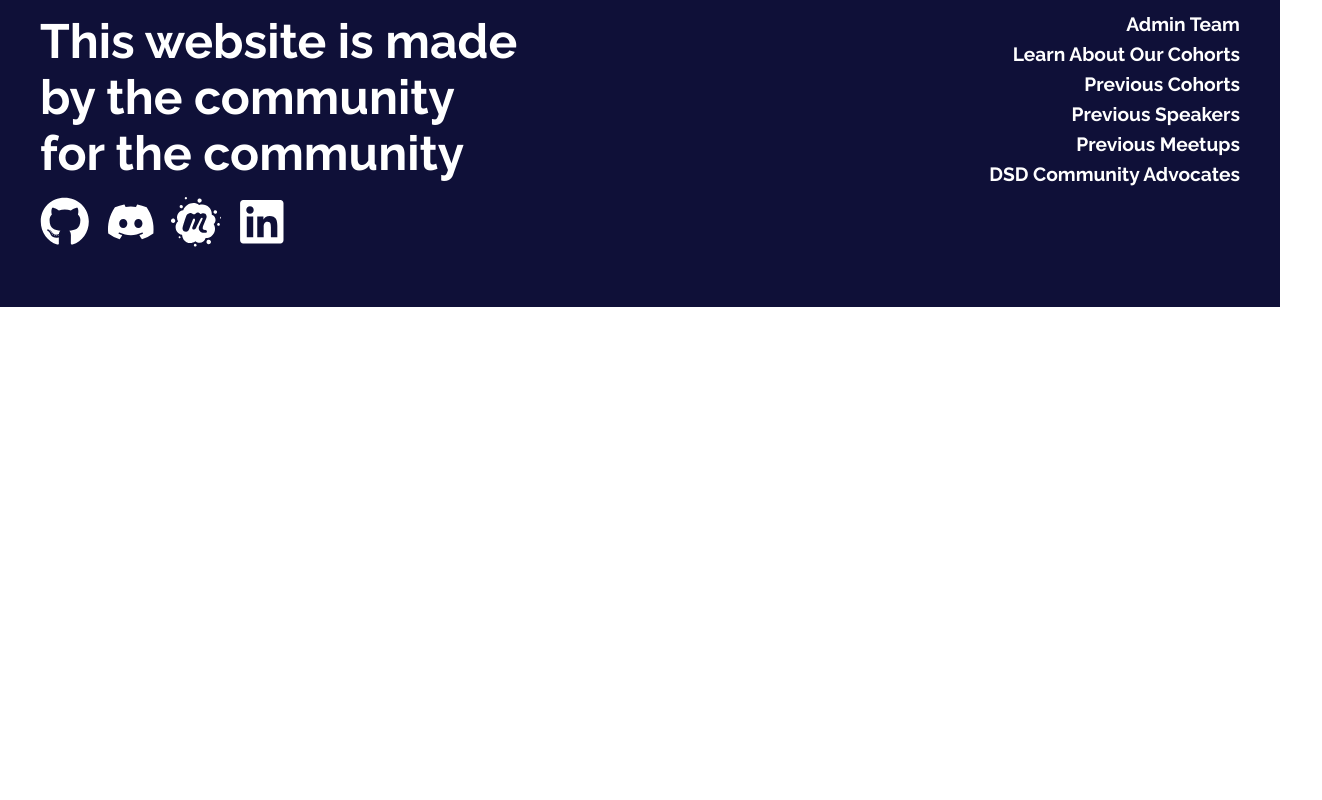
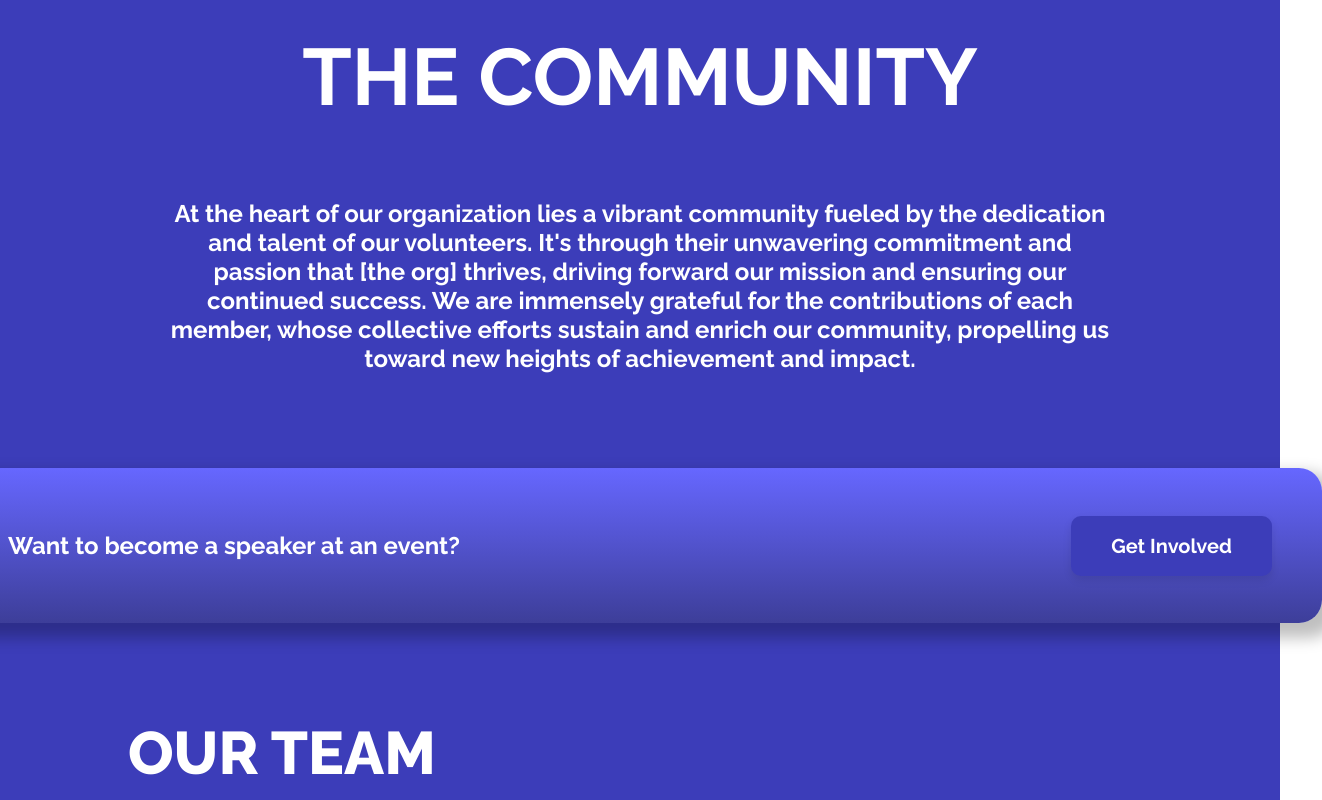
Before and after one commit to dallassoftwaredevelopers/DSDsite, a Next.js app: page /community in a window 1280 px wide. Shown: the part 140-940 px from the top of the page, 1322 px wide, since content can reach past the window. Before the commit the page ends 800 px from the top, so only its background shows below. Built offline with nearby package versions, Linux system fonts and the light colour scheme.

Commit message:
(WEB-45) chore: created community page and a reusable cta component

```diff
--- /dev/null
+++ b/src/app/community/community.module.css
@@ -0,0 +1,98 @@
+.container {
+  background-color: #3c3db9;
+  display: flex;
+  align-items: center;
+  justify-content: center;
+  padding: 75px 0;
+  flex-direction: column;
+  color: #fff;
+  width: 100%;
+}
+
+.titleSection {
+  display: flex;
+  flex-direction: column;
+  justify-content: center;
+}
+
+.title {
+  color: #fff;
+  text-align: center;
+  font-family: Raleway;
+  font-size: 80px;
+  font-weight: 700;
+  margin: 0;
+  text-transform: uppercase;
+}
+
+.communityParagraph {
+  padding: 75px 0;
+  font-size: 24px;
+  font-family: Raleway;
+  text-align: center;
+  font-weight: 700;
+  max-width: 70%;
+  margin: auto;
+}
+
+.teamSection {
+  max-width: 80%;
+  margin: 75px 0;
+}
+
+.subtitle {
+  color: #fff;
+  text-align: left;
+  font-family: Raleway;
+  font-size: 60px;
+  font-style: normal;
+  font-weight: 800;
+  margin: 0;
+  text-transform: uppercase;
+}
+
+.teamParagraph {
+  font-size: 24px;
+  font-family: Raleway;
+  font-weight: 700;
+  margin: auto;
+  padding: 20px 0 0 40px;
+}
+
+.peopleList {
+  display: flex;
+  flex-wrap: wrap;
+  justify-content: space-between;
+  margin: 75px 0;
+}
+
+.yearSelector {
+  display: flex;
+  gap: 50px;
+  justify-content: start;
+  margin: 20px 0;
+}
+
+.yearButton {
+  background: none;
+  border: none;
+  font-size: 36px;
+  font-weight: 600;
+  color: rgba(138, 139, 231, 1);
+  cursor: pointer;
+  padding: 10px 10px;
+  transition: color 0.3s;
+}
+
+.active {
+  font-weight: bold;
+  color: #ffffff;
+}
+
+.speakerList {
+  display: flex;
+  flex-wrap: wrap;
+  justify-content: center;
+  gap: 38px;
+  margin: 75px 0;
+}
--- a/src/app/community/page.tsx
+++ b/src/app/community/page.tsx
@@ -1,5 +1,194 @@
-import React from 'react';
+'use client';
+import { useState } from 'react';
+import styles from './community.module.css';
+import OfferingCard from '../components/offeringCard/offeringCard';
+import Person from '../components/person/person';
 
 export default function CommunityPage() {
-  return <div>Community</div>;
+  const [selectedYear, setSelectedYear] = useState<number>(2024);
+
+  const headerText: string =
+    "At the heart of our organization lies a vibrant community fueled by the dedication and talent of our volunteers. It's through their unwavering commitment and passion that [the org] thrives, driving forward our mission and ensuring our continued success. We are immensely grateful for the contributions of each member, whose collective efforts sustain and enrich our community, propelling us toward new heights of achievement and impact.";
+  const ourTeamText: string =
+    'Meet the dedicated admin team volunteers who spend countless hours to support, guide, and inspire every member of our community. Learn more about the passionate individuals leading the way.';
+
+  const peopleData = [
+    {
+      id: 1,
+      fullName: 'Danny Thompson',
+      twitterUrl: '/',
+      linkedinUrl: '/',
+      imageUrl: '/assets/person.svg',
+    },
+    {
+      id: 2,
+      fullName: 'Dennis Garcia',
+      twitterUrl: '/',
+      linkedinUrl: '/',
+      imageUrl: '/assets/person.svg',
+    },
+    {
+      id: 3,
+      fullName: 'Clint LastName',
+      twitterUrl: '/',
+      linkedinUrl: '/',
+      imageUrl: '/assets/person.svg',
+    },
+    {
+      id: 4,
+      fullName: 'Erik LastName',
+      twitterUrl: '/',
+      linkedinUrl: '/',
+      imageUrl: '/assets/person.svg',
+    },
+  ];
+
+  interface Speaker {
+    id: number;
+    fullName: string;
+    twitterUrl?: string;
+    linkedinUrl?: string;
+    imageUrl?: string;
+  }
+
+  type SpeakersData = {
+    [year: number]: Speaker[];
+  };
+
+  const speakersData: SpeakersData = {
+    2024: [
+      {
+        id: 1,
+        fullName: 'Danny Thompson',
+        twitterUrl: '/',
+        linkedinUrl: '/',
+        imageUrl: '/assets/person.svg',
+      },
+      {
+        id: 2,
+        fullName: 'Dennis Garcia',
+        twitterUrl: '/',
+        linkedinUrl: '/',
+        imageUrl: '/assets/person.svg',
+      },
+      {
+        id: 3,
+        fullName: 'Clint LastName',
+        twitterUrl: '/',
+        linkedinUrl: '/',
+        imageUrl: '/assets/person.svg',
+      },
+      {
+        id: 4,
+        fullName: 'Erik LastName',
+        twitterUrl: '/',
+        linkedinUrl: '/',
+        imageUrl: '/assets/person.svg',
+      },
+      {
+        id: 5,
+        fullName: 'Someone LastName',
+        twitterUrl: '/',
+        linkedinUrl: '/',
+        imageUrl: '/assets/person.svg',
+      },
+    ],
+    2023: [
+      {
+        id: 1,
+        fullName: 'Danny Thompson',
+        twitterUrl: '/',
+        linkedinUrl: '/',
+        imageUrl: '/assets/person.svg',
+      },
+      {
+        id: 2,
+        fullName: 'Dennis Garcia',
+        twitterUrl: '/',
+        linkedinUrl: '/',
+        imageUrl: '/assets/person.svg',
+      },
+      {
+        id: 3,
+        fullName: 'Clint LastName',
+        twitterUrl: '/',
+        linkedinUrl: '/',
+        imageUrl: '/assets/person.svg',
+      },
+    ],
+    2022: [
+      {
+        id: 1,
+        fullName: 'Danny Thompson',
+        twitterUrl: '/',
+        linkedinUrl: '/',
+        imageUrl: '/assets/person.svg',
+      },
+      {
+        id: 2,
+        fullName: 'Dennis Garcia',
+        twitterUrl: '/',
+        linkedinUrl: '/',
+        imageUrl: '/assets/person.svg',
+      },
+    ],
+  };
+
+  return (
+    <section className={styles.container}>
+      <div className={styles.titleSection}>
+        <h1 className={styles.title}>The Community</h1>
+        <p className={styles.communityParagraph}>{headerText}</p>
+        <OfferingCard
+          text='Want to become a speaker at an event?'
+          buttonText='Get Involved'
+          buttonLink='/'
+        />
+      </div>
+      <div className={styles.teamSection}>
+        <h2 className={styles.subtitle}>Our Team</h2>
+        <p className={styles.teamParagraph}>{ourTeamText}</p>
+        <div className={styles.peopleList}>
+          {peopleData.map((person) => (
+            <Person
+              key={person.id}
+              fullName={person.fullName}
+              twitterUrl={person.twitterUrl}
+              linkedinUrl={person.linkedinUrl}
+              imageUrl={person.imageUrl}
+            />
+          ))}
+        </div>
+        <div className={styles.speakersSection}>
+          <h2 className={styles.subtitle}>Past Speakers</h2>
+          <div className={styles.yearSelector}>
+            {Object.keys(speakersData)
+              .sort((a, b) => Number(b) - Number(a))
+              .map((year) => (
+                <button
+                  key={year}
+                  className={`${styles.yearButton} ${
+                    selectedYear === Number(year) ? styles.active : ''
+                  }`}
+                  onClick={() => setSelectedYear(Number(year))}
+                >
+                  {year}
+                </button>
+              ))}
+          </div>
+          <div className={styles.speakerList}>
+            {speakersData[selectedYear].map((person: Speaker) => (
+              <Person
+                key={person.id}
+                fullName={person.fullName}
+                twitterUrl={person.twitterUrl}
+                linkedinUrl={person.linkedinUrl}
+                imageUrl={person.imageUrl}
+              />
+            ))}
+          </div>
+        </div>
+      </div>
+    </section>
+  );
 }
--- /dev/null
+++ b/src/app/components/offeringCard/offeringCard.module.css
@@ -0,0 +1,53 @@
+.offeringCard {
+  background: linear-gradient(
+    180deg,
+    rgba(102, 103, 255, 1),
+    rgba(61, 62, 153, 1)
+  );
+  border-radius: 23px;
+  display: flex;
+  justify-content: space-between;
+  align-items: center;
+  padding: 0 50px;
+  box-shadow: 10px 10px 15px 5px rgba(0, 0, 0, 0.25);
+  width: 1264px;
+  height: 155px;
+  margin: 20px auto;
+  font-family: Raleway;
+}
+
+.textContainer {
+  flex: 1;
+  display: flex;
+  align-items: center;
+}
+
+.text {
+  color: #ffffff;
+  font-size: 24px;
+  font-weight: 700;
+  margin: 0;
+}
+
+.button {
+  background-color: rgba(60, 61, 185, 1);
+  color: #ffffff;
+  display: flex;
+  align-items: center;
+  justify-content: center;
+  border-radius: 10px;
+  text-decoration: none;
+  font-size: 20px;
+  font-weight: 700;
+  box-shadow: 0 4px 8px rgba(0, 0, 0, 0.1);
+  transition:
+    background-color 0.3s ease,
+    transform 0.2s ease;
+  width: 201px;
+  height: 60px;
+}
+
+.button:hover {
+  background-color: #4b3bb1;
+  transform: translateY(-2px);
+}
--- /dev/null
+++ b/src/app/components/offeringCard/offeringCard.tsx
@@ -0,0 +1,22 @@
+import styles from './offeringCard.module.css';
+
+interface OfferingCardProps {
+  text: string;
+  buttonText: string;
+  buttonLink: string;
+}
+
+export default function OfferingCard({
+  text,
+  buttonText,
+  buttonLink,
+}: OfferingCardProps) {
+  return (
+    <div className={styles.offeringCard}>
+      <p className={styles.text}>{text}</p>
+      <a href={buttonLink} className={styles.button}>
+        {buttonText}
+      </a>
+    </div>
+  );
+}
```
